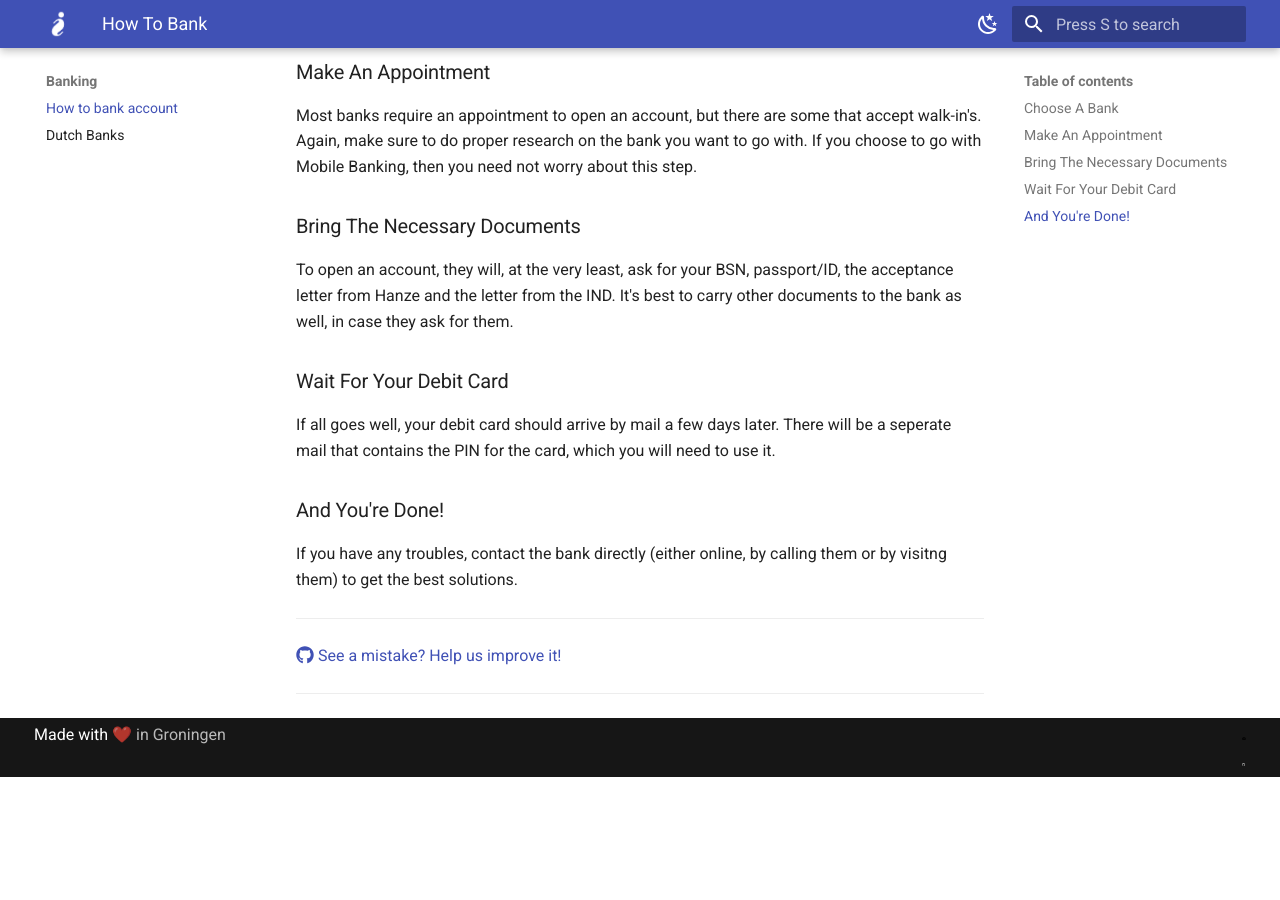
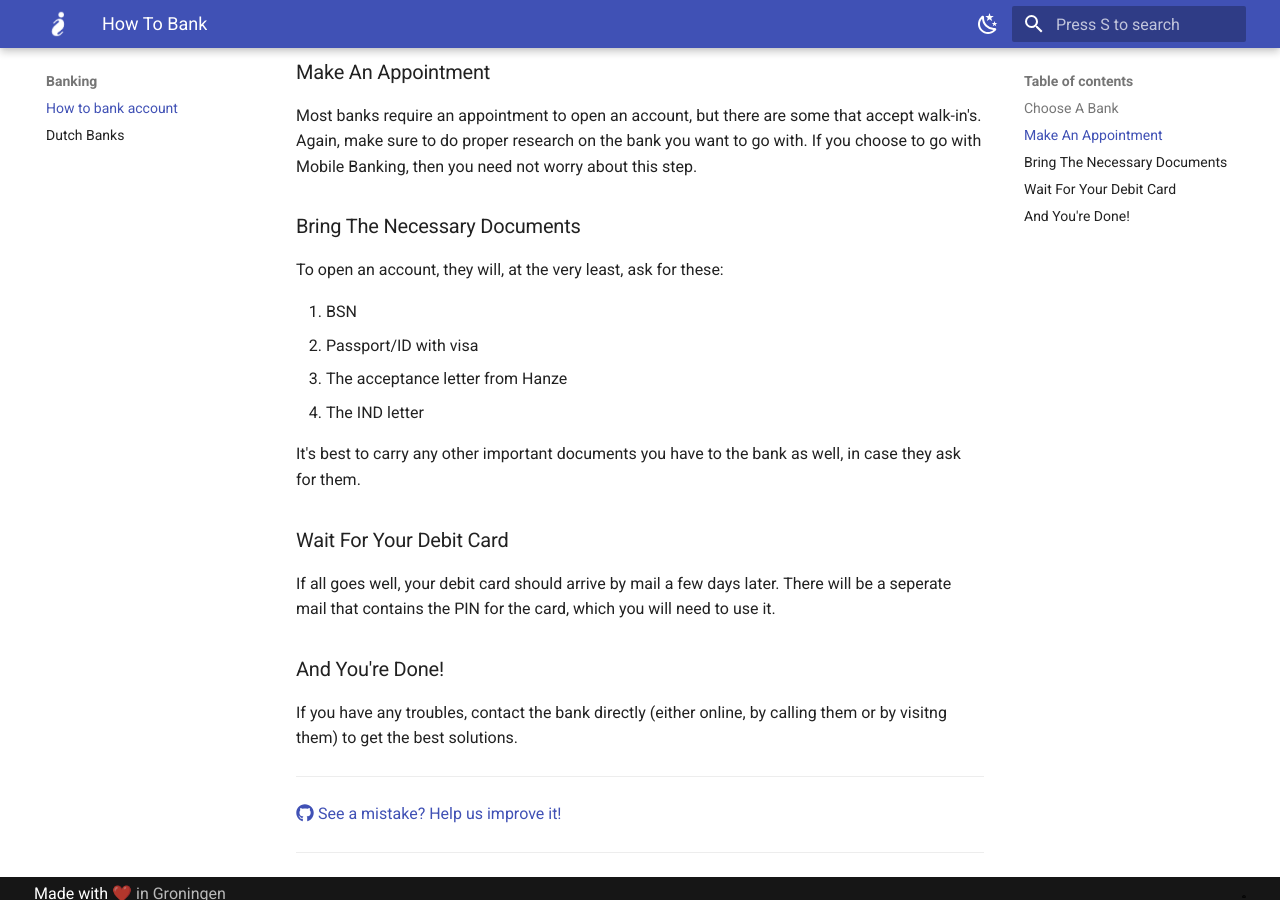
Before and after one commit to zerenxyz/hanzeguru, an MkDocs documentation site: the page built from docs/banking/howtobank.md, in a window 1280 px wide and 900 px high, scrolled down 487 px. Built offline with MkDocs 1.6.1 and Material for MkDocs 9.7.7, drawn with Linux system fonts in a browser that asks for light colours; before the commit the page ends 1264 px from its top, so only the background shows below that.

Commit message:
Update howtobank.md

```diff
--- a/docs/banking/howtobank.md
+++ b/docs/banking/howtobank.md
@@ -28,7 +28,14 @@ Most banks require an appointment to open an account, but there are some that ac
 
 ### Bring The Necessary Documents
 
-To open an account, they will, at the very least, ask for your BSN, passport/ID, the acceptance letter from Hanze and the letter from the IND. It's best to carry other documents to the bank as well, in case they ask for them.
+To open an account, they will, at the very least, ask for these:
+
+1. BSN
+2. Passport/ID with visa
+3. The acceptance letter from Hanze
+4. The IND letter
+
+It's best to carry any other important documents you have to the bank as well, in case they ask for them.
 
 ### Wait For Your Debit Card
 
```
